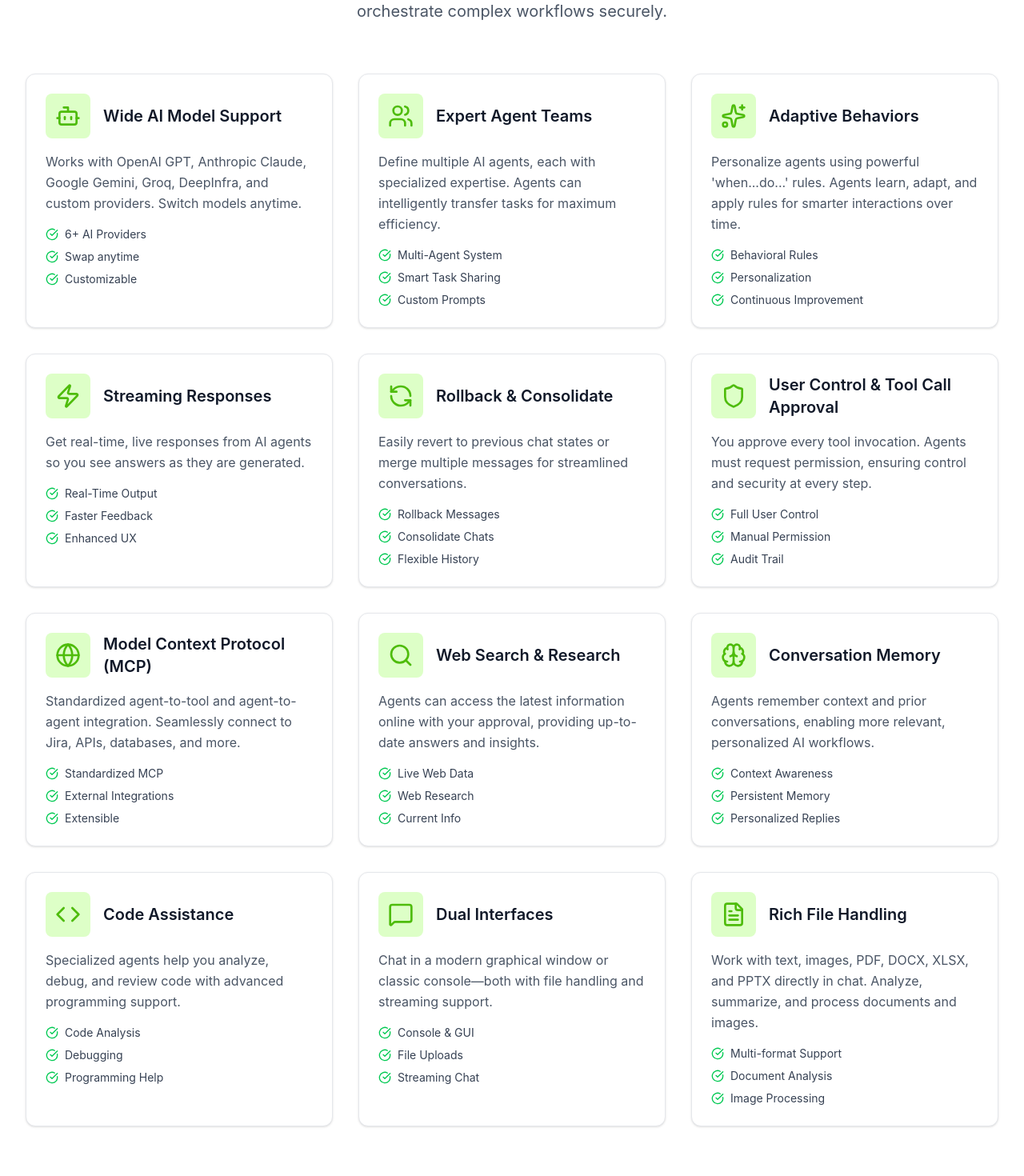
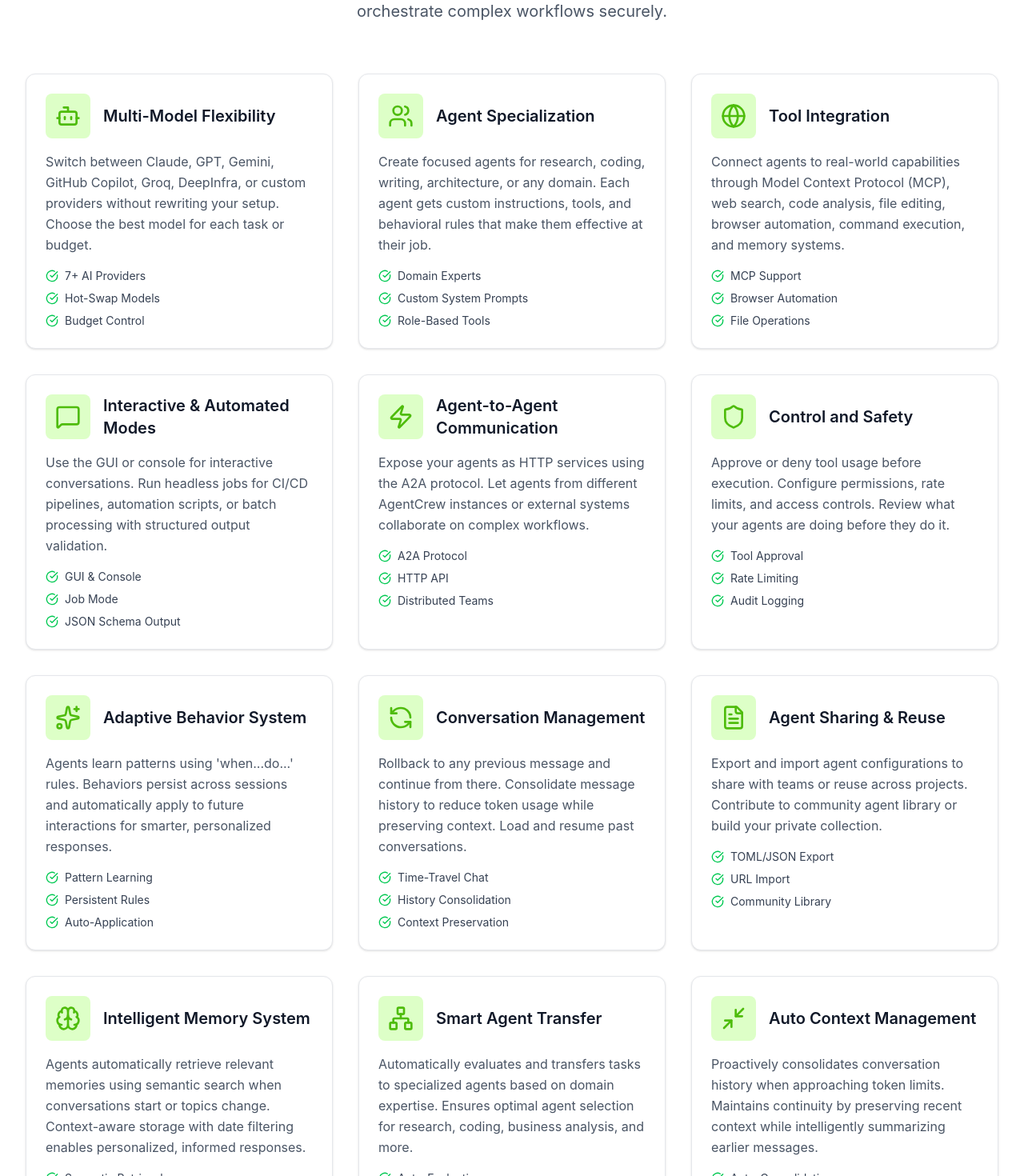
Before and after one commit to daltonnyx/daltonnyx.github.io, a React (Vite) app: page /#/ in a window 1280 px wide. Shown: the part 2580-4050 px from the top of the page at 80% size. Built offline with nearby package versions, Linux system fonts and the light colour scheme.

Commit message:
update agents

```diff
--- a/src/components/pages/HomePage.tsx
+++ b/src/components/pages/HomePage.tsx
@@ -3,7 +3,6 @@ import Features from '../sections/Features'
 import CoreConcepts from '../sections/CoreConcepts'
 import Installation from '../sections/Installation'
 import UseCases from '../sections/UseCases'
-import Security from '../sections/Security'
 
 const HomePage = () => {
   return (
@@ -13,7 +12,6 @@ const HomePage = () => {
       <CoreConcepts />
       <UseCases />
       <Installation />
-      <Security />
     </>
   );
 };
--- a/src/components/sections/Features.tsx
+++ b/src/components/sections/Features.tsx
@@ -3,122 +3,129 @@ import {
   Shield,
   Globe,
   MessageSquare,
-  Settings,
   Users,
-  Code,
-  Search,
-  Brain,
   FileText,
   CheckCircle,
   RefreshCcw,
   Sparkles,
   Zap,
+  Brain,
+  Network,
+  Minimize2,
 } from "lucide-react";
 
 const Features = () => {
   const features = [
     {
       icon: <Bot className="w-8 h-8" />,
-      title: "Wide AI Model Support",
+      title: "Multi-Model Flexibility",
       description:
-        "Works with OpenAI GPT, Anthropic Claude, Google Gemini, Groq, DeepInfra, and custom providers. Switch models anytime.",
-      highlights: ["6+ AI Providers", "Swap anytime", "Customizable"],
+        "Switch between Claude, GPT, Gemini, GitHub Copilot, Groq, DeepInfra, or custom providers without rewriting your setup. Choose the best model for each task or budget.",
+      highlights: ["7+ AI Providers", "Hot-Swap Models", "Budget Control"],
     },
     {
       icon: <Users className="w-8 h-8" />,
-      title: "Expert Agent Teams",
+      title: "Agent Specialization",
       description:
-        "Define multiple AI agents, each with specialized expertise. Agents can intelligently transfer tasks for maximum efficiency.",
+        "Create focused agents for research, coding, writing, architecture, or any domain. Each agent gets custom instructions, tools, and behavioral rules that make them effective at their job.",
       highlights: [
-        "Multi-Agent System",
-        "Smart Task Sharing",
-        "Custom Prompts",
+        "Domain Experts",
+        "Custom System Prompts",
+        "Role-Based Tools",
       ],
     },
     {
+      icon: <Globe className="w-8 h-8" />,
+      title: "Tool Integration",
+      description:
+        "Connect agents to real-world capabilities through Model Context Protocol (MCP), web search, code analysis, file editing, browser automation, command execution, and memory systems.",
+      highlights: ["MCP Support", "Browser Automation", "File Operations"],
+    },
+    {
+      icon: <MessageSquare className="w-8 h-8" />,
+      title: "Interactive & Automated Modes",
+      description:
+        "Use the GUI or console for interactive conversations. Run headless jobs for CI/CD pipelines, automation scripts, or batch processing with structured output validation.",
+      highlights: ["GUI & Console", "Job Mode", "JSON Schema Output"],
+    },
+    {
+      icon: <Zap className="w-8 h-8" />,
+      title: "Agent-to-Agent Communication",
+      description:
+        "Expose your agents as HTTP services using the A2A protocol. Let agents from different AgentCrew instances or external systems collaborate on complex workflows.",
+      highlights: ["A2A Protocol", "HTTP API", "Distributed Teams"],
+    },
+    {
+      icon: <Shield className="w-8 h-8" />,
+      title: "Control and Safety",
+      description:
+        "Approve or deny tool usage before execution. Configure permissions, rate limits, and access controls. Review what your agents are doing before they do it.",
+      highlights: ["Tool Approval", "Rate Limiting", "Audit Logging"],
+    },
+    {
       icon: <Sparkles className="w-8 h-8" />,
-      title: "Adaptive Behaviors",
+      title: "Adaptive Behavior System",
       description:
-        "Personalize agents using powerful 'when...do...' rules. Agents learn, adapt, and apply rules for smarter interactions over time.",
+        "Agents learn patterns using 'when...do...' rules. Behaviors persist across sessions and automatically apply to future interactions for smarter, personalized responses.",
       highlights: [
-        "Behavioral Rules",
-        "Personalization",
-        "Continuous Improvement",
+        "Pattern Learning",
+        "Persistent Rules",
+        "Auto-Application",
       ],
     },
     {
-      icon: <Zap className="w-8 h-8" />,
-      title: "Streaming Responses",
+      icon: <RefreshCcw className="w-8 h-8" />,
+      title: "Conversation Management",
       description:
-        "Get real-time, live responses from AI agents so you see answers as they are generated.",
-      highlights: ["Real-Time Output", "Faster Feedback", "Enhanced UX"],
-    },
-    {
-      icon: <RefreshCcw className="w-8 h-8" />,
-      title: "Rollback & Consolidate",
-      description:
-        "Easily revert to previous chat states or merge multiple messages for streamlined conversations.",
+        "Rollback to any previous message and continue from there. Consolidate message history to reduce token usage while preserving context. Load and resume past conversations.",
       highlights: [
-        "Rollback Messages",
-        "Consolidate Chats",
-        "Flexible History",
+        "Time-Travel Chat",
+        "History Consolidation",
+        "Context Preservation",
       ],
     },
     {
-      icon: <Shield className="w-8 h-8" />,
-      title: "User Control & Tool Call Approval",
+      icon: <FileText className="w-8 h-8" />,
+      title: "Agent Sharing & Reuse",
       description:
-        "You approve every tool invocation. Agents must request permission, ensuring control and security at every step.",
-      highlights: ["Full User Control", "Manual Permission", "Audit Trail"],
-    },
-    {
-      icon: <Globe className="w-8 h-8" />,
-      title: "Model Context Protocol (MCP)",
-      description:
-        "Standardized agent-to-tool and agent-to-agent integration. Seamlessly connect to Jira, APIs, databases, and more.",
-      highlights: ["Standardized MCP", "External Integrations", "Extensible"],
-    },
-    {
-      icon: <Search className="w-8 h-8" />,
-      title: "Web Search & Research",
-      description:
-        "Agents can access the latest information online with your approval, providing up-to-date answers and insights.",
-      highlights: ["Live Web Data", "Web Research", "Current Info"],
+        "Export and import agent configurations to share with teams or reuse across projects. Contribute to community agent library or build your private collection.",
+      highlights: [
+        "TOML/JSON Export",
+        "URL Import",
+        "Community Library",
+      ],
     },
     {
       icon: <Brain className="w-8 h-8" />,
-      title: "Conversation Memory",
+      title: "Intelligent Memory System",
       description:
-        "Agents remember context and prior conversations, enabling more relevant, personalized AI workflows.",
+        "Agents automatically retrieve relevant memories using semantic search when conversations start or topics change. Context-aware storage with date filtering enables personalized, informed responses.",
       highlights: [
+        "Semantic Retrieval",
         "Context Awareness",
-        "Persistent Memory",
-        "Personalized Replies",
+        "Date-Based Filtering",
       ],
     },
     {
-      icon: <Code className="w-8 h-8" />,
-      title: "Code Assistance",
+      icon: <Network className="w-8 h-8" />,
+      title: "Smart Agent Transfer",
       description:
-        "Specialized agents help you analyze, debug, and review code with advanced programming support.",
-      highlights: ["Code Analysis", "Debugging", "Programming Help"],
+        "Automatically evaluates and transfers tasks to specialized agents based on domain expertise. Ensures optimal agent selection for research, coding, business analysis, and more.",
+      highlights: [
+        "Auto-Evaluation",
+        "Domain Matching",
+        "Seamless Handoffs",
+      ],
     },
     {
-      icon: <MessageSquare className="w-8 h-8" />,
-      title: "Dual Interfaces",
+      icon: <Minimize2 className="w-8 h-8" />,
+      title: "Auto Context Management",
       description:
-        "Chat in a modern graphical window or classic console—both with file handling and streaming support.",
-      highlights: ["Console & GUI", "File Uploads", "Streaming Chat"],
-    },
-    {
-      icon: <FileText className="w-8 h-8" />,
-      title: "Rich File Handling",
-      description:
-        "Work with text, images, PDF, DOCX, XLSX, and PPTX directly in chat. Analyze, summarize, and process documents and images.",
+        "Proactively consolidates conversation history when approaching token limits. Maintains continuity by preserving recent context while intelligently summarizing earlier messages.",
       highlights: [
-        "Multi-format Support",
-        "Document Analysis",
-        "Image Processing",
+        "Auto-Consolidation",
+        "Token Optimization",
+        "Context Preservation",
       ],
     },
   ];
--- a/src/components/sections/Footer.tsx
+++ b/src/components/sections/Footer.tsx
@@ -10,7 +10,6 @@ const Footer = () => {
       { name: "Core Concepts", href: "#core-concepts" },
       { name: "Use Cases", href: "#use-cases" },
       { name: "Installation", href: "#installation" },
-      { name: "Security", href: "#security" },
     ],
     resources: [
       {
@@ -101,11 +100,18 @@ const Footer = () => {
               <div className="text-white text-lg font-semibold uppercase tracking-wider">
                 Backed By
               </div>
-              <img
-                src="https://saigontechnology.com/wp-content/uploads/2024/09/logo-1.svg"
-                alt="Saigon Technology"
-                width="200"
-              />
+              <a
+                href="https://saigontechnology.com"
+                target="_blank"
+                rel="noopener noreferrer"
+                className="transition-opacity duration-200 hover:opacity-80"
+              >
+                <img
+                  src="https://saigontechnology.com/wp-content/uploads/2024/09/logo-1.svg"
+                  alt="Saigon Technology"
+                  width="200"
+                />
+              </a>
             </div>
           </div>
 
--- a/src/components/sections/UseCases.tsx
+++ b/src/components/sections/UseCases.tsx
@@ -4,7 +4,6 @@ import {
   Code,
   Palette,
   Presentation,
-  ArrowRight,
   CheckCircle,
   Download,
   ExternalLink,
```
Also changed, not shown: 2 other files (tests, documents, lock files or other folders).
